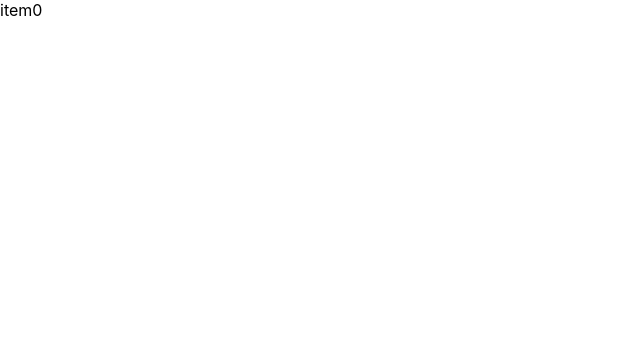
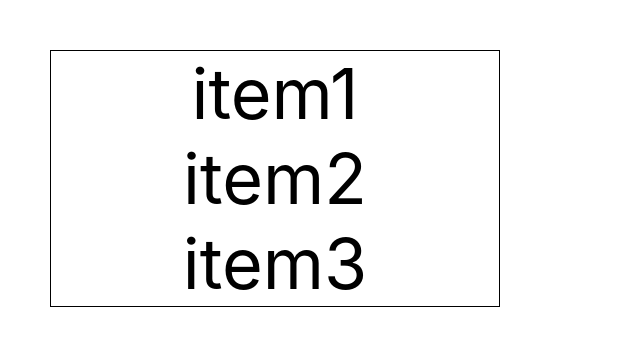
Before and after one commit to ippei-shimizu/trello-clone-app, a React (Create React App) app: page / in a window 1280 px wide. Shown: the top 346 px of the page, without its empty margins (0-640 px from the left). Built offline with nearby package versions, Linux system fonts and the light colour scheme.

Commit message:
ドラック&ドロップの実装課題終了

```diff
--- a/public/index.html
+++ b/public/index.html
@@ -1,5 +1,5 @@
 <!DOCTYPE html>
-<html lang="en">
+<html lang="ja">
   <head>
     <meta charset="utf-8" />
     <link rel="icon" href="%PUBLIC_URL%/favicon.ico" />
--- a/src/App.css
+++ b/src/App.css
@@ -1,38 +1,10 @@
-.App {
-  text-align: center;
+.dragDropArea {
+  text-align:center;
+  margin:50px;
+  width:450px;
 }
-
-.App-logo {
-  height: 40vmin;
-  pointer-events: none;
+.item {
+  margin-bottom: 20px;
+  font-size:70px;
+  border:1px solid #000;
 }
-
-@media (prefers-reduced-motion: no-preference) {
-  .App-logo {
-    animation: App-logo-spin infinite 20s linear;
-  }
-}
-
-.App-header {
-  background-color: #282c34;
-  min-height: 100vh;
-  display: flex;
-  flex-direction: column;
-  align-items: center;
-  justify-content: center;
-  font-size: calc(10px + 2vmin);
-  color: white;
-}
-
-.App-link {
-  color: #61dafb;
-}
-
-@keyframes App-logo-spin {
-  from {
-    transform: rotate(0deg);
-  }
-  to {
-    transform: rotate(360deg);
-  }
-}
--- a/src/App.js
+++ b/src/App.js
@@ -1,9 +1,49 @@
-import './App.css';
+import { useState } from "react";
+import { DragDropContext, Draggable, Droppable } from "react-beautiful-dnd";
+import "./App.css";
 
 function App() {
+  const [items, setItems] = useState([
+    { id: 1, text: "item1" },
+    { id: 2, text: "item2" },
+    { id: 3, text: "item3" },
+  ]);
+  const onDragEnd = (result) => {
+    console.log(result.source.index);
+    console.log(result.destination.index);
+    const remove = items.splice(result.source.index, 1);
+    console.log(remove);
+    items.splice(result.destination.index, 0, remove[0]);
+  };
+
   return (
-    <div>
-
+    <div className="dragDropArea">
+      <DragDropContext onDragEnd={onDragEnd}>
+        <Droppable droppableId="droppable">
+          {(provided) => (
+            <div
+              className="item"
+              {...provided.droppableProps}
+              ref={provided.innerRef}
+            >
+              {items.map((item, index) => (
+                <Draggable draggableId={item.text} index={index} key={item.id}>
+                  {(provided) => (
+                    <div
+                      ref={provided.innerRef}
+                      {...provided.draggableProps}
+                      {...provided.dragHandleProps}
+                    >
+                      {item.text}
+                    </div>
+                  )}
+                </Draggable>
+              ))}
+              {provided.placeholder}
+            </div>
+          )}
+        </Droppable>
+      </DragDropContext>
     </div>
   );
 }
--- a/src/index.js
+++ b/src/index.js
@@ -2,31 +2,10 @@
 import ReactDOM from "react-dom";
 import "./index.css";
 import App from "./App";
-import { DragDropContext, Draggable, Droppable } from "react-beautiful-dnd";
 
 ReactDOM.render(
   <React.StrictMode>
-    <div>
-      <DragDropContext>
-        <Droppable droppableId="droppable">
-          {(provided) => (
-            <div {...provided.droppableProps} ref={provided.innerRef}>
-              <Draggable draggableId="item0" index={0}>
-                {(provided) => (
-                  <div
-                    ref={provided.innerRef}
-                    {...provided.draggableProps}
-                    {...provided.dragHandleProps}
-                  >
-                    item0
-                  </div>
-                )}
-              </Draggable>
-            </div>
-          )}
-        </Droppable>
-      </DragDropContext>
-    </div>
+    <App />
   </React.StrictMode>,
   document.getElementById("root")
 );
```
